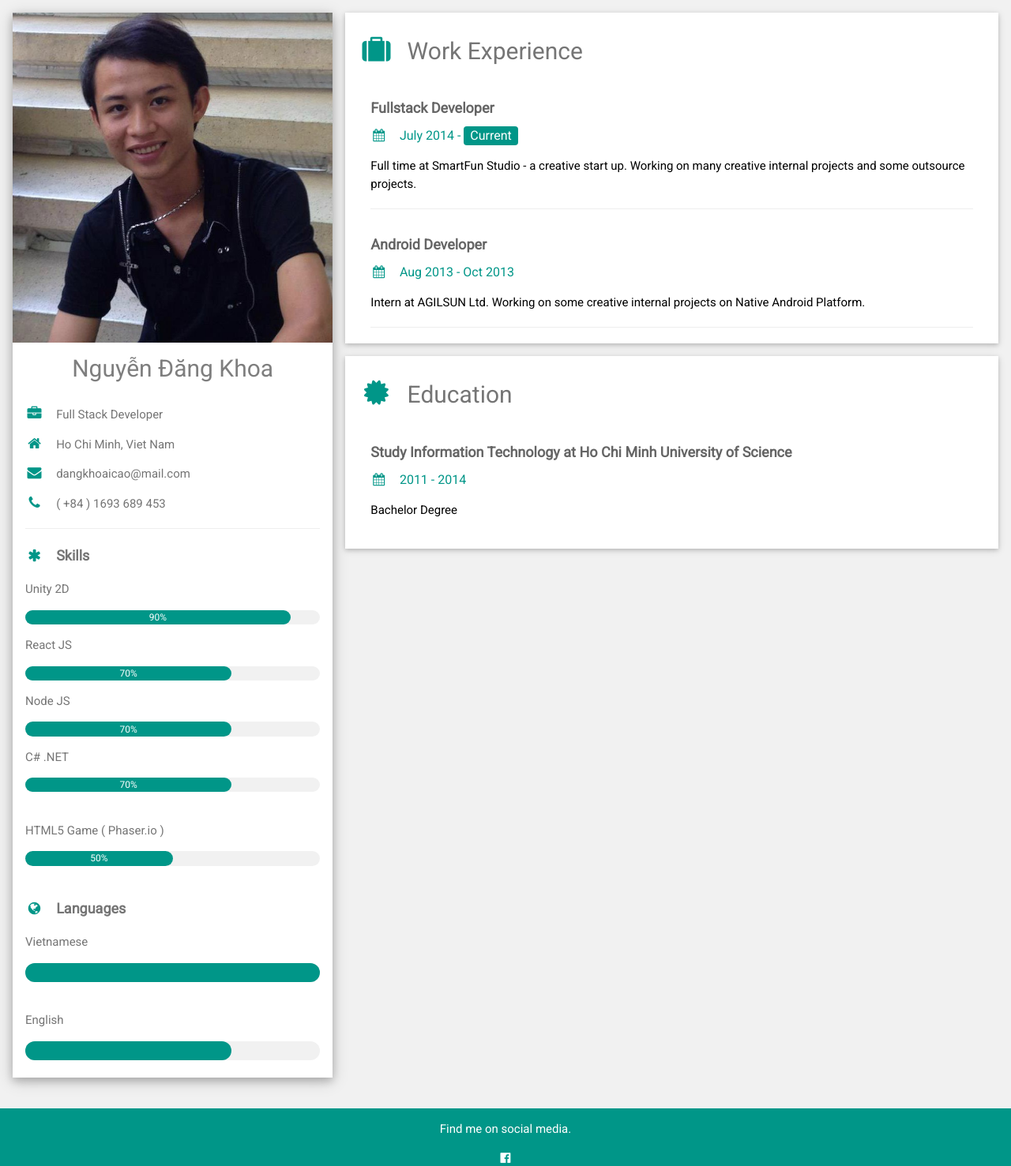
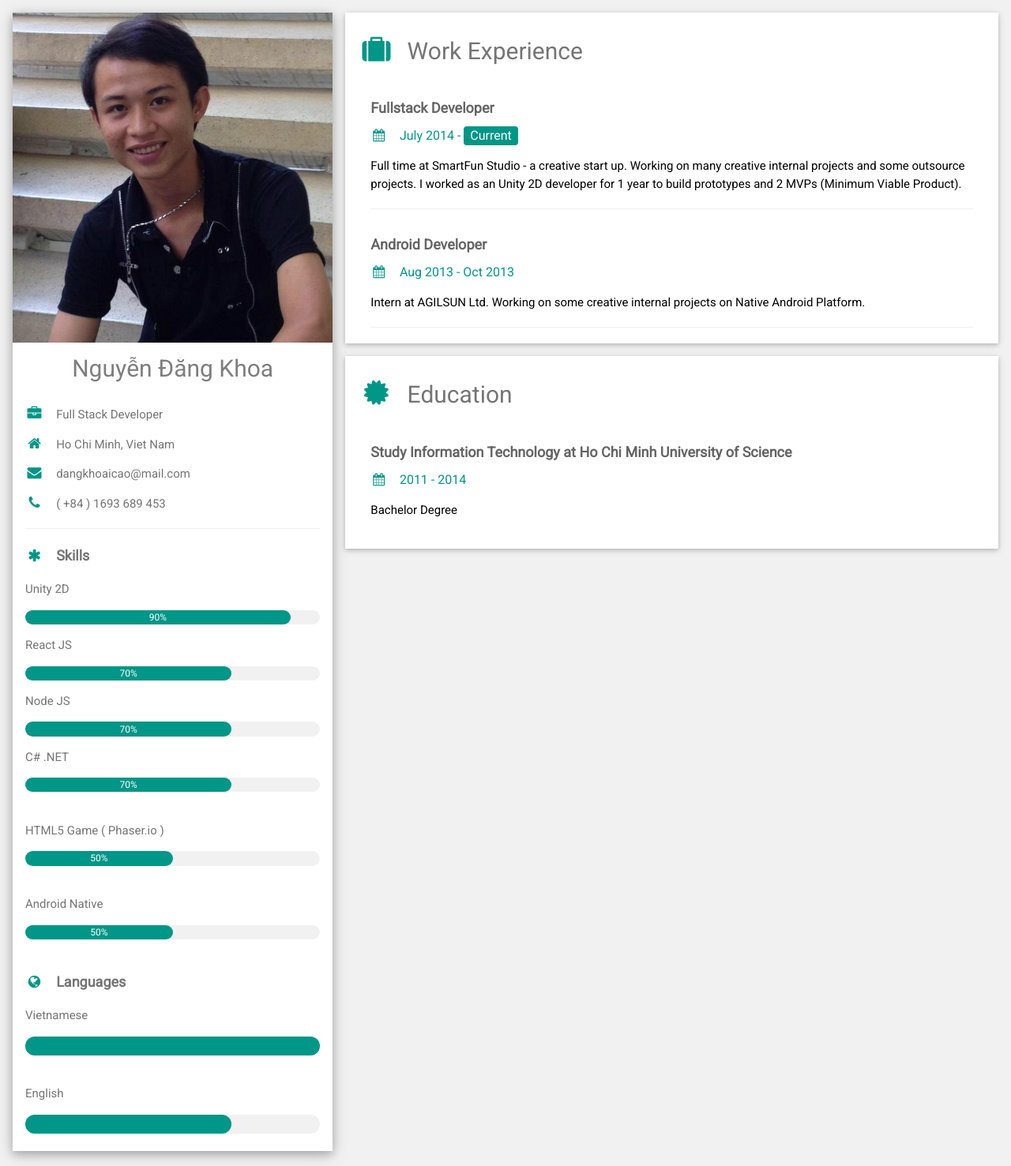
Before and after one commit to 1112145/CV-template, a plain HTML site: page index.html in a window 1280 px wide. Shown: the top 1477 px of the page at 79% size. Drawn offline with nearby package versions, Linux system fonts and the light colour scheme.

Commit message:
update CV

```diff
--- a/index.html
+++ b/index.html
@@ -1,6 +1,6 @@
 <!DOCTYPE html>
 <html>
-<title>W3.CSS Template</title>
+<title>Nguyen Dang Khoa</title>
 <meta charset="UTF-8">
 <meta name="viewport" content="width=device-width, initial-scale=1">
 <script
@@ -92,6 +92,12 @@
             </div>
             <br>
 
+            <p>Android Native</p>
+            <div class="w3-light-grey w3-round-xlarge w3-small">
+              <div class="w3-container w3-center w3-round-xlarge w3-teal" style="width:50%">50%</div>
+            </div>
+            <br>
+
             <p class="w3-large w3-text-theme"><b><i class="fa fa-globe fa-fw w3-margin-right w3-text-teal"></i>Languages</b></p>
             <p>Vietnamese</p>
             <div class="w3-light-grey w3-round-xlarge">
@@ -117,7 +123,9 @@
           <div class="w3-container">
             <h5 class="w3-opacity"><b>Fullstack Developer</b></h5>
             <h6 class="w3-text-teal"><i class="fa fa-calendar fa-fw w3-margin-right"></i>July 2014 - <span class="w3-tag w3-teal w3-round">Current</span></h6>
-            <p>Full time at SmartFun Studio - a creative start up. Working on many creative internal projects and some outsource projects. </p>
+            <p>Full time at SmartFun Studio - a creative start up. Working on many creative internal projects and some outsource projects.
+               I worked as an Unity 2D developer for 1 year to build prototypes and 2 MVPs (Minimum Viable Product).
+            </p>
 
             <hr>
           </div>
```
